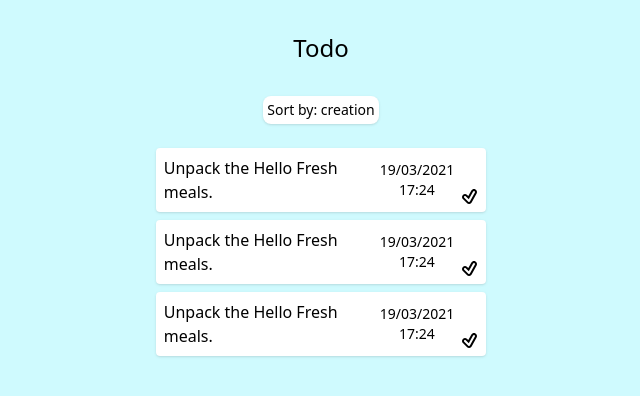
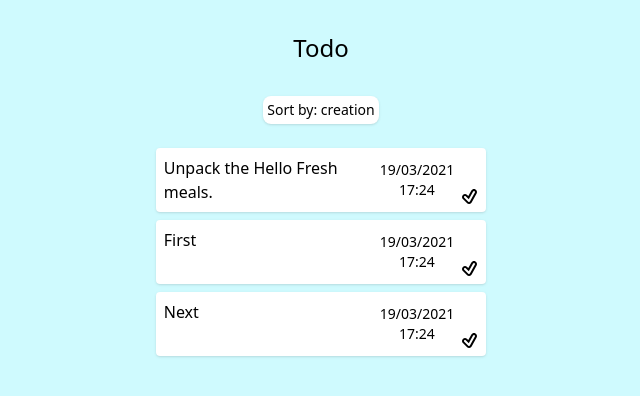
Before and after one commit to CharlesEkkel/my-todo, a React (Vite) app: page / in a window 1280 px wide. Shown: the top 396 px of the page, without its empty margins (319-959 px from the left). Built offline with nearby package versions, Linux system fonts and the light colour scheme.

Commit message:
fix: sorting works correctly now

```diff
--- a/src/App.tsx
+++ b/src/App.tsx
@@ -4,7 +4,11 @@ import { Task, TaskInfo, basicTask } from "./components/Task";
 import { Listbox } from "@headlessui/react";
 
 function App() {
-  const [tasks, setTasks] = useState([basicTask, basicTask, basicTask]);
+  const [tasks, setTasks] = useState([
+    basicTask(1),
+    basicTask(2, "First"),
+    basicTask(3, "Next"),
+  ]);
   const [sortMethod, setSortMethod] = useState("creation");
 
   const removeTask = (task: TaskInfo) =>
@@ -16,9 +20,12 @@ function App() {
   const setSort = (newMethod: SortingMethod) => {
     setSortMethod(newMethod);
 
-    if (newMethod === "creation") tasks.sort((a, b) => (a.id < b.id ? 1 : -1));
+    if (newMethod === "creation")
+      setTasks([...tasks].sort((a, b) => (a.id > b.id ? 1 : -1)));
     else if (newMethod === "alphabetical")
-      tasks.sort((a, b) => (a.description < b.description ? 1 : -1));
+      setTasks(
+        [...tasks].sort((a, b) => (a.description > b.description ? 1 : -1))
+      );
   };
 
   return (
--- a/src/components/Task.tsx
+++ b/src/components/Task.tsx
@@ -46,9 +46,9 @@ export interface TaskInfo {
   time: string;
 }
 
-export const basicTask: TaskInfo = {
-  id: 1,
-  description: "Unpack the Hello Fresh meals.",
+export const basicTask = (id: number, desc?: string): TaskInfo => ({
+  id: id,
+  description: desc ?? "Unpack the Hello Fresh meals.",
   date: "19/03/2021",
   time: "17:24",
-};
+});
```
